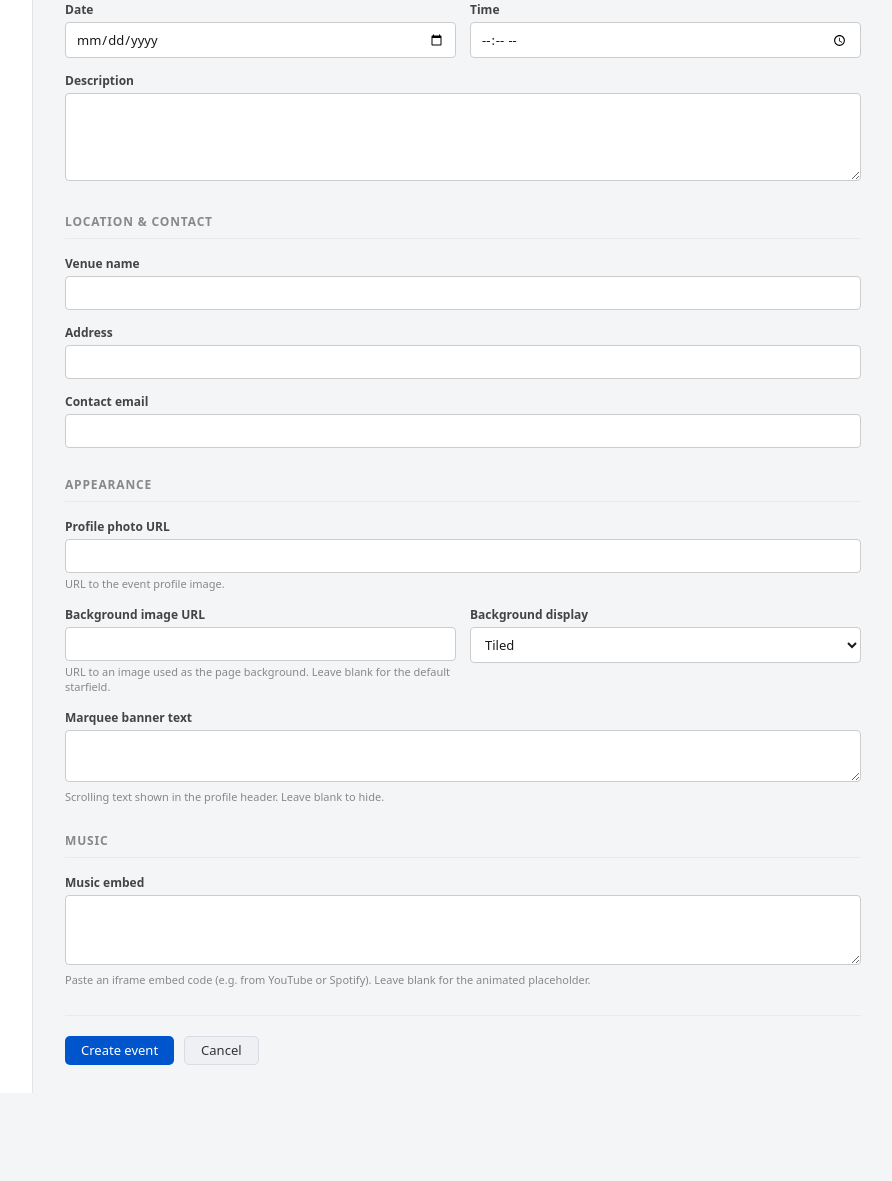
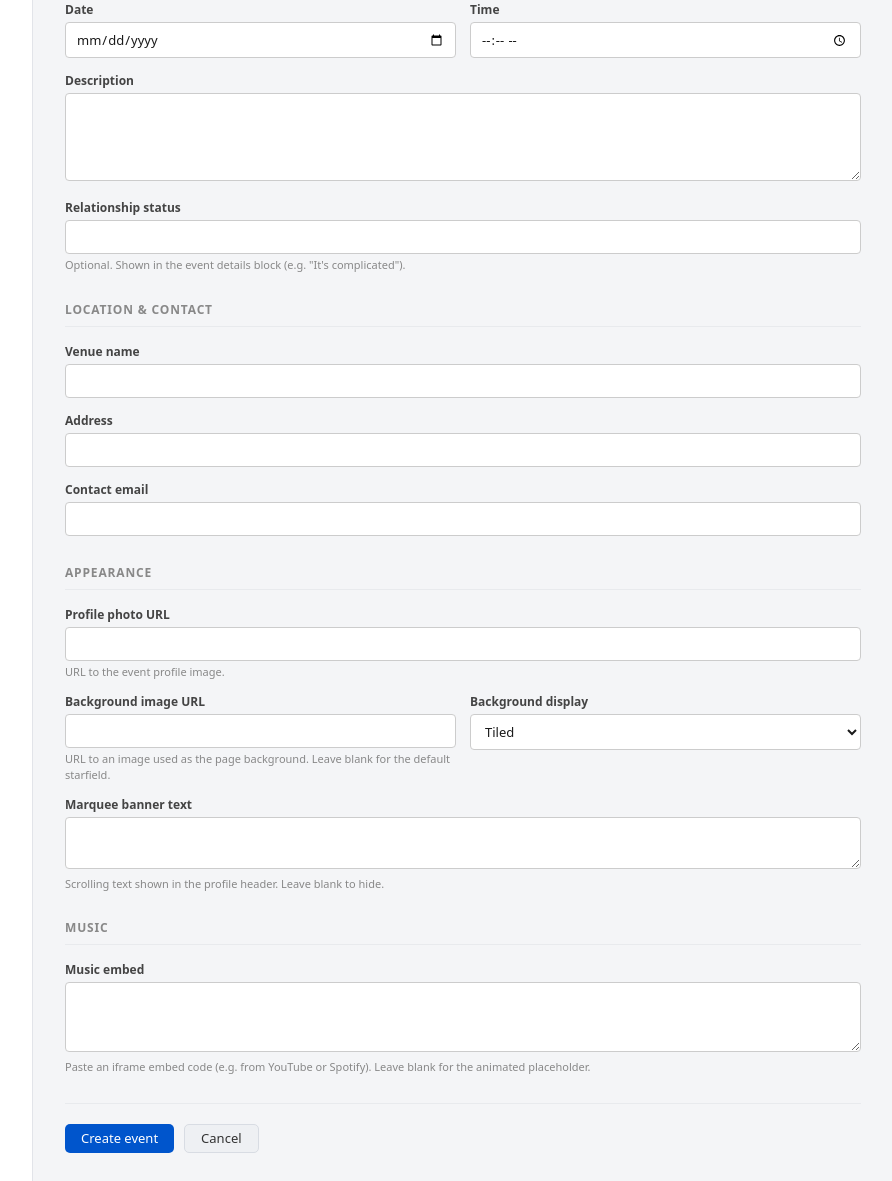
Before and after one commit to josefdaly/guest-list, a Django app: page /dashboard/event/ in a window 1280 px wide. Shown: the part 320-1501 px from the top of the page, without its empty margins (177-1069 px from the left). Before the commit the page ends 1413 px from the top, so only its background shows below. Run offline with Django 5.2, Linux system fonts and the light colour scheme; a user stored in the database is signed in; data comes from the database, SQL or seed files in the repository.

Commit message:
make editable

```diff
--- a/dashboard/templates/dashboard/event_form.html
+++ b/dashboard/templates/dashboard/event_form.html
@@ -36,6 +36,12 @@
       <label for="{{ form.event_description.id_for_label }}">Description</label>
       {{ form.event_description }}
       {% for e in form.event_description.errors %}<div class="error-text">{{ e }}</div>{% endfor %}
+    </div>
+    <div class="form-group">
+      <label for="{{ form.relationship_status.id_for_label }}">Relationship status</label>
+      {{ form.relationship_status }}
+      <div class="help-text">Optional. Shown in the event details block (e.g. "It's complicated").</div>
+      {% for e in form.relationship_status.errors %}<div class="error-text">{{ e }}</div>{% endfor %}
     </div>
   </div>
 
--- a/events/models.py
+++ b/events/models.py
@@ -23,6 +23,7 @@ class Event(models.Model):
     background_url = models.URLField(blank=True)
     background_display_choice = models.CharField(max_length=255, default=BACKGROUND_TILED, choices=BACKGROUND_DISPLAY_CHOICES)
     marquee_banner_text = models.TextField(blank=True)
+    relationship_status = models.CharField(blank=True)
     owner = models.OneToOneField(
         settings.AUTH_USER_MODEL,
         null=True,
--- a/events/templates/events/event_detail.html
+++ b/events/templates/events/event_detail.html
@@ -799,10 +799,12 @@
               <span class="detail-label">&#128506; Address:</span>
               <span class="detail-value">{{ event.location_address }}</span>
             </div>
+            {% if event.relationship_status %}
             <div class="detail-row">
               <span class="detail-label">&#10084; Relationship Status:</span>
-              <span class="detail-value">almost married</span>
+              <span class="detail-value">{{ event.relationship_status }}</span>
             </div>
+            {% endif %}
             {% if event.event_description %}
             <hr class="myspace">
             <div style="font-size:11px; color:#446677; font-style:italic; text-align:center;">
```
Also changed, not shown: events/migrations/0016_event_relationship_status.py (added).
